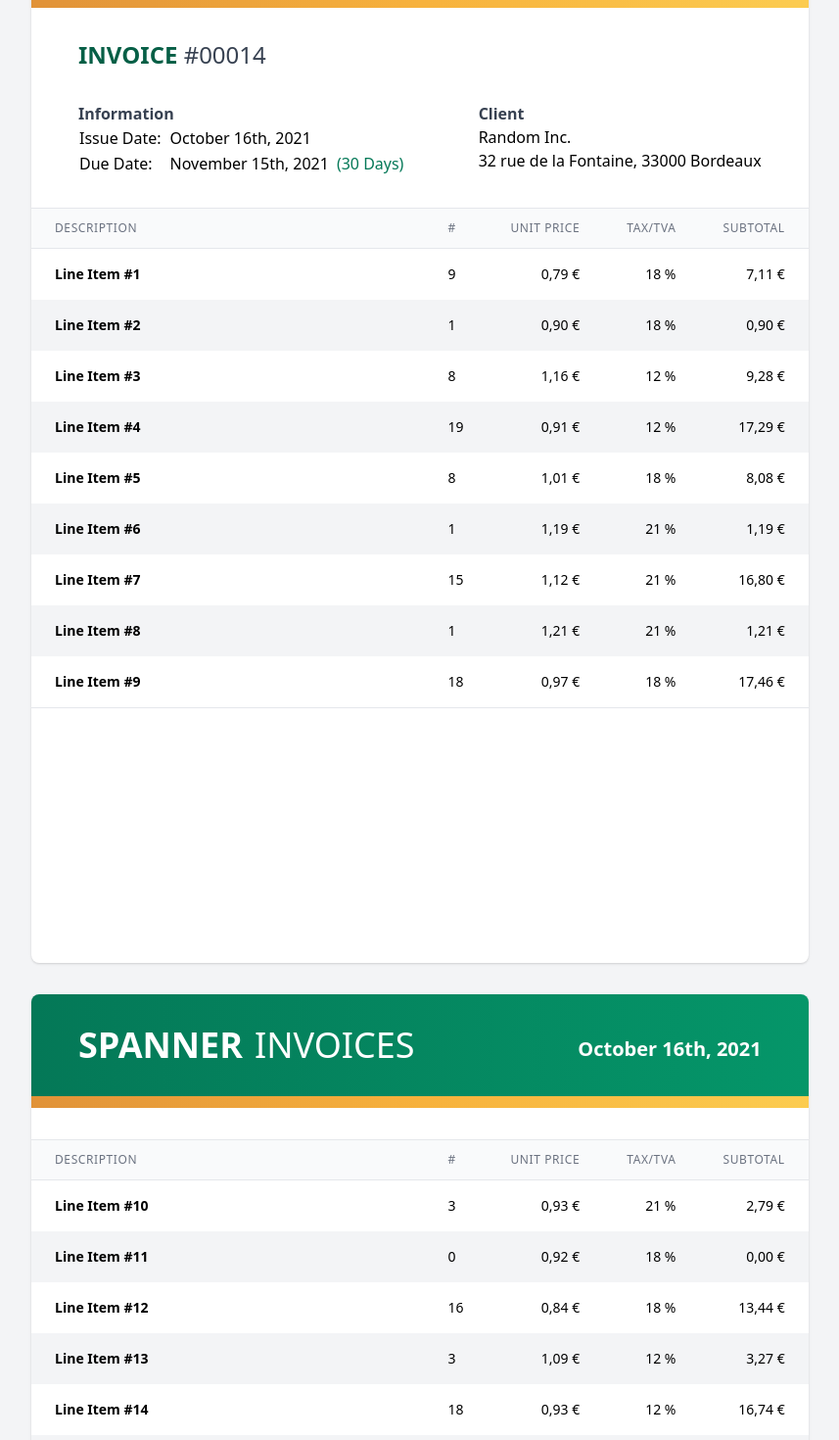
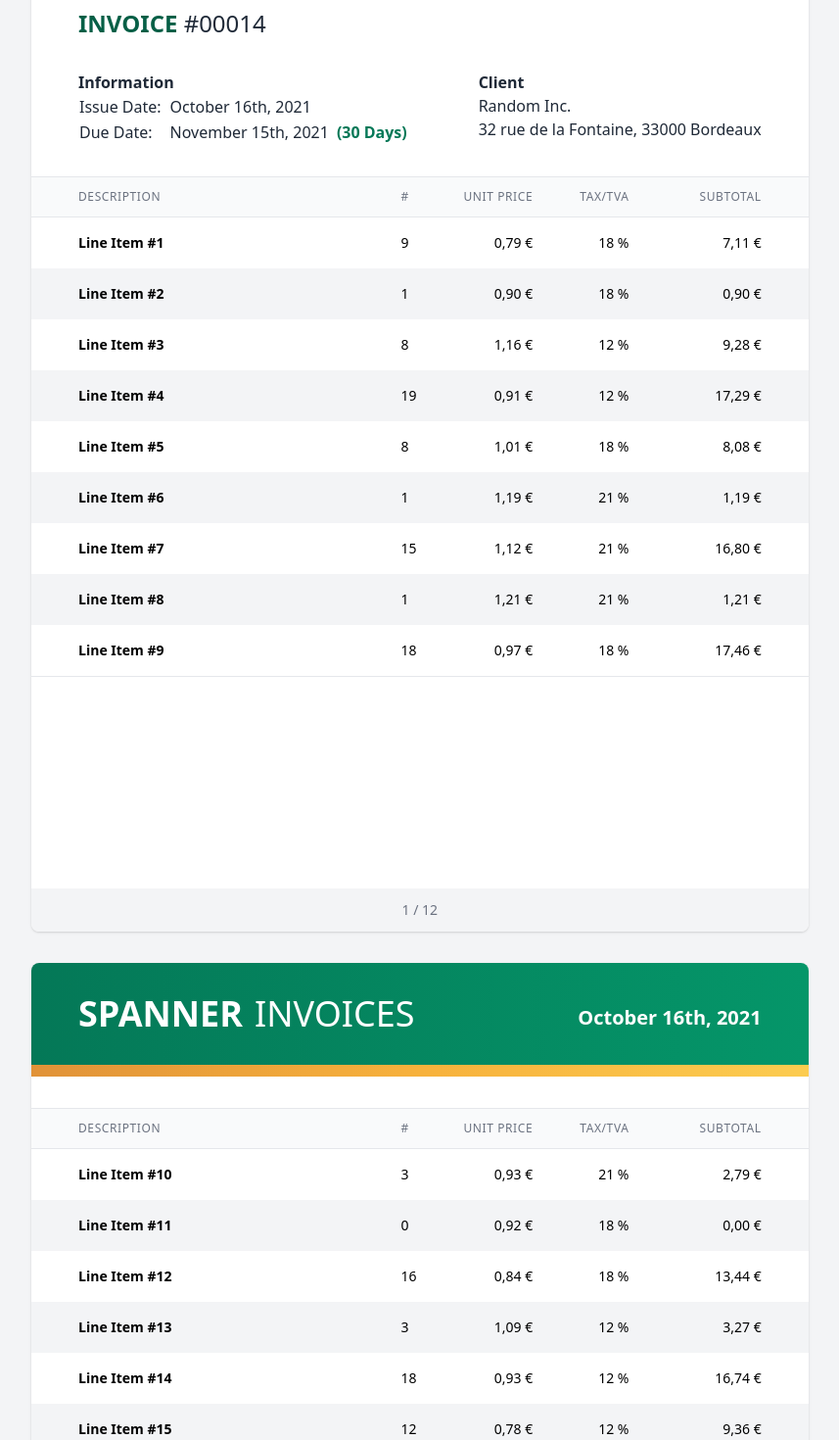
Before and after one commit to dagrv/spanner, a Next.js app: page / in a window 1280 px wide. Shown: the part 220-1690 px from the top of the page at 98% size, without its empty margins (16-873 px from the left). Built offline with nearby package versions, Linux system fonts and the light colour scheme.

Commit message:
Dark Mode & Print settings

```diff
--- a/pages/index.tsx
+++ b/pages/index.tsx
@@ -72,26 +72,26 @@ function BigHeading({data}: {data:Invoice}) {
 
 		<div className="px-12">
 			<span className="text-2xl">
-				<span className="text-green-800 font-semibold uppercase">Invoice </span>
-				<span className="text-gray-700 text-2xl"> #{data.number}</span>
+				<span className="text-green-800 font-semibold uppercase dark:text-green-500">Invoice </span>
+				<span className="text-gray-800 text-2xl dark:text-white"> #{data.number}</span>
 			</span>
 		</div>
 
 		<div className="px-12 flex justify-between">
 			<div>
-			<h3 className="font-semibold text-gray-700">Information</h3>
+			<h3 className="font-semibold text-gray-800 dark:text-white">Information</h3>
 
 				<table>
 					<tr>
-						<td>Issue Date:</td>
-						<td className="px-2">{format(data.dates.issue, 'PPP')}</td>
+						<td className="text-gray-800 dark:text-white">Issue Date:</td>
+						<td className="px-2 text-gray-800 dark:text-white">{format(data.dates.issue, 'PPP')}</td>
 					</tr>
 					<tr>
-						<td>Due Date:</td>
-						<td className="px-2">
+						<td className="text-gray-800 dark:text-white">Due Date:</td>
+						<td className="px-2 text-gray-800 dark:text-white">
 							<div className="space-x-2">
 								<span>{format(addDays(data.dates.issue, 30), 'PPP')}</span>
-								<span className="text-green-700 font-medium">(30 Days)</span>
+								<span className="text-green-700 font-semibold">(30 Days)</span>
 							</div>
 						</td>
 					</tr>
@@ -99,8 +99,8 @@ function BigHeading({data}: {data:Invoice}) {
 			</div>
 
 			<div className="space-2">
-			<h3 className="font-semibold text-gray-700">Client</h3>
-				<div className="flex flex-col">
+			<h3 className="font-semibold text-gray-800 dark:text-white">Client</h3>
+				<div className="flex flex-col text-gray-800 dark:text-white">
 					<span>{data.client.name}</span>
 					<span>{data.client.address}</span>
 				</div>
@@ -170,22 +170,22 @@ function Footer({items}:{items:Invoice['items']}) {
 
 function Items({ items, children }: {items:Invoice['items'], children?: ReactNode}) {
 	return (
-		<table className="min-w-full divide-y divide-gray-200 border-t">
-		<thead className="bg-gray-50">
+		<table className="min-w-full divide-y divide-gray-200 border-t dark:divide-gray-900">
+		<thead className="bg-gray-50 dark:bg-gray-800 dark:text-gray-100">
 			<tr>
-				<th scope="col" className="px-6 py-3 text-left text-xs font-medium text-gray-500 uppercase tracking-wider w-full whitespace-nowrap">
+				<th scope="col" className="px-12 py-3 text-left text-xs font-medium text-gray-500 dark:text-gray-200 uppercase tracking-wider w-full whitespace-nowrap">
 					Description
 				</th>
-				<th scope="col" className="px-6 py-3 text-left text-xs font-medium text-gray-500 uppercase tracking-wider whitespace-nowrap">
+				<th scope="col" className="px-6 py-3 text-left text-xs font-medium text-gray-500 dark:text-gray-200 uppercase tracking-wider whitespace-nowrap">
 					#
 				</th>
-				<th scope="col" className="px-6 py-3 text-right text-xs font-medium text-gray-500 uppercase tracking-wider whitespace-nowrap">
+				<th scope="col" className="px-6 py-3 text-right text-xs font-medium text-gray-500 dark:text-gray-200 uppercase tracking-wider whitespace-nowrap">
 					Unit Price
 				</th>
-				<th scope="col" className="px-6 py-3 text-right text-xs font-medium text-gray-500 uppercase tracking-wider whitespace-nowrap">
+				<th scope="col" className="px-6 py-3 text-right text-xs font-medium text-gray-500 dark:text-gray-200 uppercase tracking-wider whitespace-nowrap">
 					TAX/TVA
 				</th>
-				<th scope="col" className="px-6 py-3 text-right text-xs font-medium text-gray-500 uppercase tracking-wider whitespace-nowrap">
+				<th scope="col" className="px-12 py-3 text-right text-xs font-medium text-gray-500 dark:text-gray-200 uppercase tracking-wider whitespace-nowrap">
 					Subtotal
 				</th>
 			</tr>
@@ -194,10 +194,10 @@ function Items({ items, children }: {items:Invoice['items'], children?: ReactNod
 		<tbody>
 			{items.map((item, lineIdx) => (
 				<tr key={item.id} className={classNames(
-					lineIdx % 2 === 0 ? 'bg-white' : 'bg-gray-100',
-					lineIdx === items.length - 1 && 'border-b'
+					lineIdx % 2 === 0 ? 'bg-white dark:bg-gray-900' : 'bg-gray-100 dark:bg-gray-800',
+					lineIdx === items.length - 1 && 'border-b dark:border-gray-700'
 				)}>
-					<td className="px-6 py-4 whitespace-pre-wrap text-sm font-semibold align-top">
+					<td className="px-12 py-4 whitespace-pre-wrap text-sm font-semibold align-top">
 						{ item.description }
 					</td>
 					<td className="px-6 py-4 whitespace-nowrap text-sm align-top">
@@ -209,7 +209,7 @@ function Items({ items, children }: {items:Invoice['items'], children?: ReactNod
 					<td className="px-6 py-4 whitespace-nowrap text-sm font-medium text-right align-top">
 						{ (item.vat * 100).toFixed(0) } %
 					</td>
-					<td className="px-6 py-4 whitespace-nowrap text-sm font-medium text-right tabular-nums align-top">
+					<td className="px-12 py-4 whitespace-nowrap text-sm font-medium text-right tabular-nums align-top">
 						{ numberFormatter.format(item.price * item.units / 100) }
 					</td>
 				</tr>
@@ -264,10 +264,10 @@ export default function Invoice() {
 	).filter(({ total }) => total)
 
 	return (
-		<div className="space-y-8">
+		<div className="space-y-8 print:space-y-0">
 			{chunk(data.items, 9).map((items, pageIndex, list) => {
 				return (
-				<div className="bg-white page shadow rounded-lg overflow-hidden space-y-8 flex flex-col">
+				<div className="bg-white dark:bg-gray-900 page shadow rounded-lg overflow-hidden print:rounded-none print:space-y-12 space-y-8 flex flex-col">
 					{pageIndex === 0 ? <BigHeading data={data} /> : <SmallHeading data={data} />}
 
 					<div className="flex flex-col flex-1">
@@ -313,7 +313,9 @@ export default function Invoice() {
 							<Items items={items} />
 						)}
 					</div>
-					{pageIndex === list.length -1 && <Footer items={data.items} /> }
+					{pageIndex === list.length -1 ? <Footer items={data.items} /> :(
+						<div className="flex items-center justify-evenly px-10 py-3 text-gray-500 bg-gray-100 dark:bg-gray-800 dark:text-gray-200 text-sm">{pageIndex + 1} / {list.length}</div>
+					)}
 				</div>
 				)
 			})}
--- a/styles/globals.css
+++ b/styles/globals.css
@@ -4,13 +4,21 @@
 
 @layer base {
     html, body {
-        /* @apply w-full h-full; */
-        @apply mt-4;
-        @apply mb-4;
+        @apply w-full h-full;
     }
 
     body {
-        @apply antialiased text-black bg-gray-100 p-12 mx-auto;
+        @apply antialiased text-black dark:bg-black dark:text-white bg-gray-100 p-12 mx-auto;
+    }
+
+    @page {
+        size: A4;
+    }
+
+    @media print {
+        html, body {
+            @apply !m-0 !p-0 !bg-white;
+        }
     }
 
     ::selection {
@@ -22,5 +30,6 @@
     .page {
         width: 210mm;
         height: 297mm;
+        break-after: always;
     }
 }
--- a/tailwind.config.js
+++ b/tailwind.config.js
@@ -1,9 +1,13 @@
 module.exports = {
   purge: ['./pages/**/*.{js,ts,jsx,tsx}', './components/**/*.{js,ts,jsx,tsx}'],
   mode: 'jit',
-  darkMode: false, // or 'media' or 'class'
+  darkMode: 'media',
   theme: {
-    extend: {},
+    extend: {
+      screens: {
+        'print': {raw: 'print'}
+      }
+    },
   },
   variants: {
     extend: {},
```
